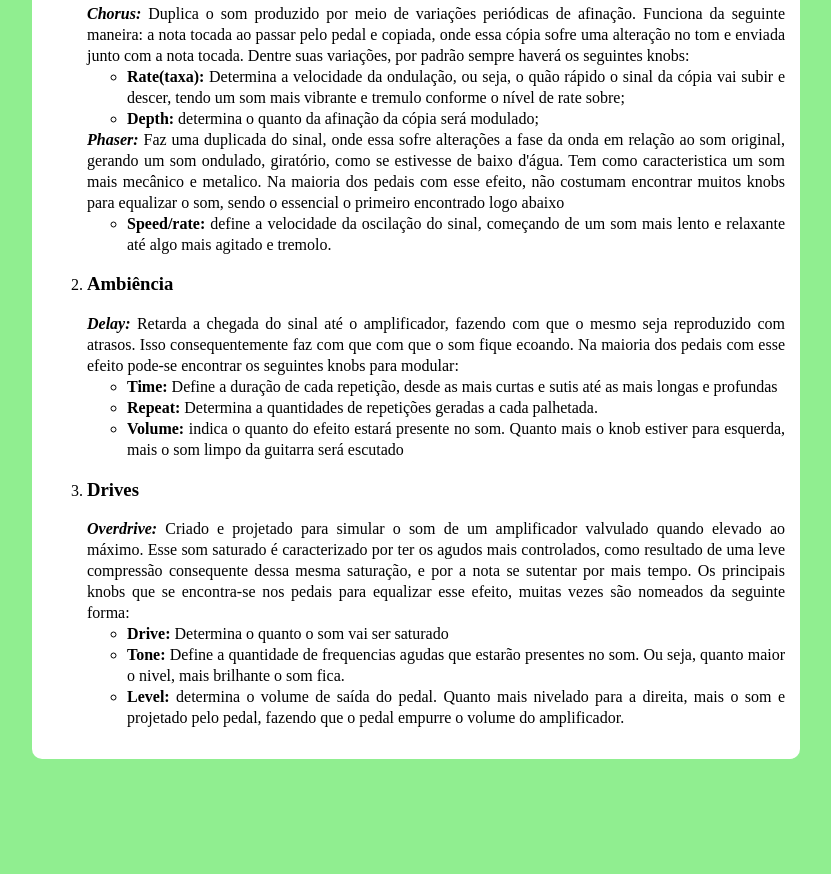
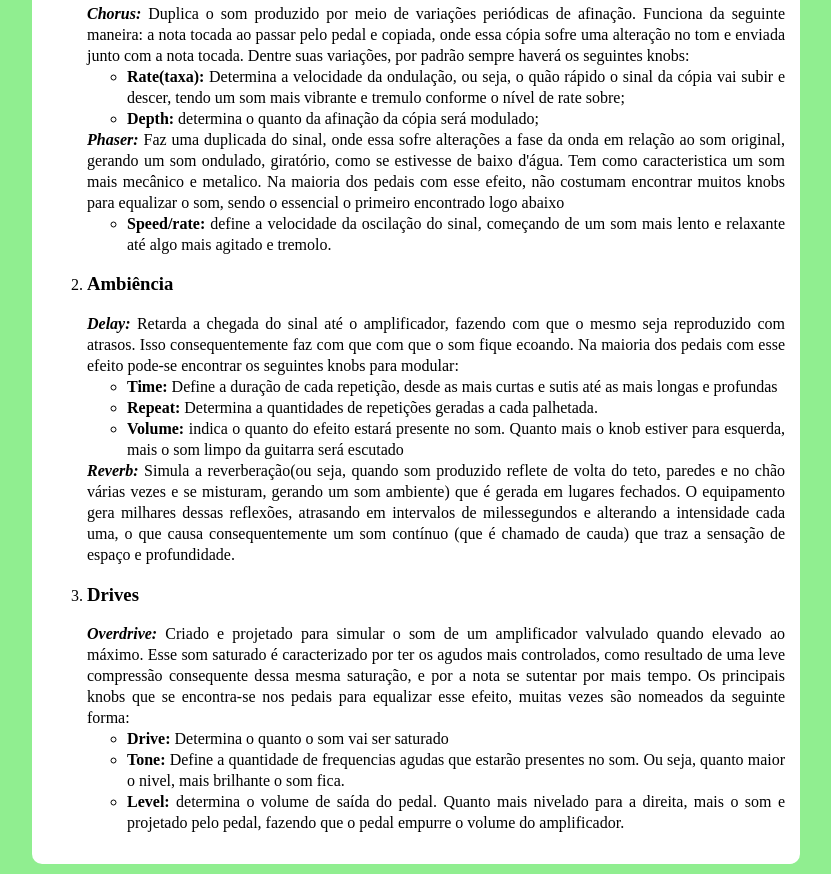
Before and after one commit to GustavoSousaPassos/MusicWeb, a plain HTML site: page paginas/equi.html in a window 1280 px wide. Shown: the part 1854-2728 px from the top of the page, without its empty margins (224-1055 px from the left). Before the commit the page ends 2623 px from the top, so only its background shows below. Drawn offline with Linux system fonts and the light colour scheme.

Commit message:
Adição do início da explicação do efeito reverb na página de equipamentos.

```diff
--- a/paginas/equi.html
+++ b/paginas/equi.html
@@ -89,6 +89,8 @@
                         até algo mais agitado e tremolo.</li>
                     </ul>
                 </dd>
+
+
             </dl>
 
             <li><h3>Ambiência</h3></li>
@@ -106,6 +108,12 @@
                         </li>
 
                     </ul>
+                </dd>
+
+                <dt>Reverb: </dt>
+                <dd>Simula a reverberação(ou seja, quando som produzido reflete de volta do teto, paredes e no chão várias vezes e se misturam, gerando um som
+                    ambiente) que é gerada em lugares fechados. O equipamento gera milhares dessas reflexões, atrasando em intervalos de milessegundos e alterando a intensidade cada uma,
+                    o que causa consequentemente um som contínuo (que é chamado de cauda) que traz a sensação de espaço e profundidade.
                 </dd>
             </dl>
             <li><h3>Drives</h3></li>
```
